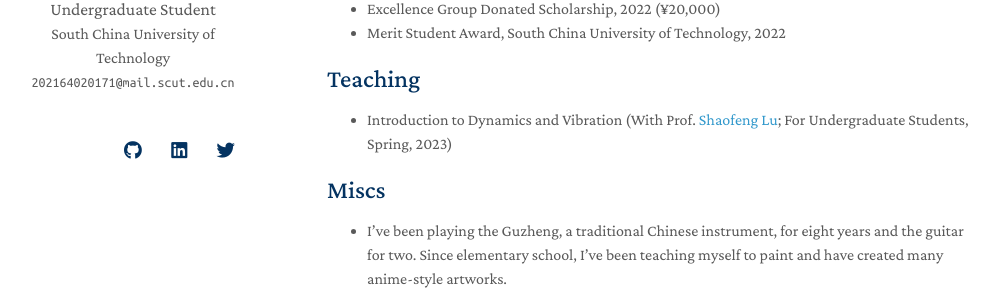
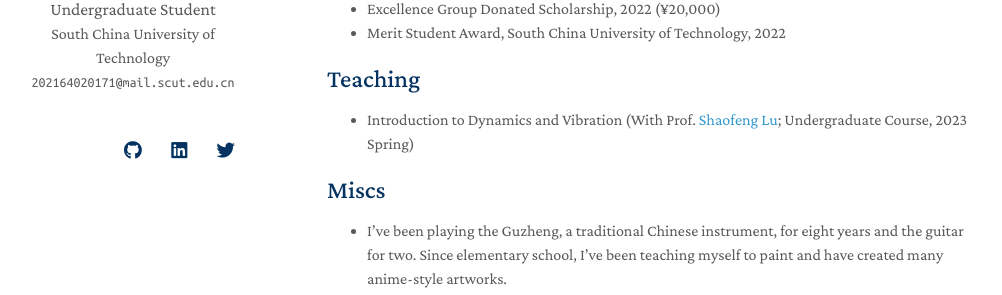
Before and after one commit to ivy3h/ivy3h.github.io, a Jekyll site: the page built from index.md, in a window 1280 px wide and 900 px high, scrolled down 990 px. Shown: the part 305-600 px from the top of the window, without its empty margins (143-1145 px from the left). Built offline with Jekyll 4.4.1, drawn with Linux system fonts in a browser that asks for light colours; nearby versions of some CDN libraries; a style sheet for code colours, icons or effects is not loaded; our own code applies the rules of GitHub Pages for plain Markdown files.

Commit message:
Update index.md

```diff
--- a/index.md
+++ b/index.md
@@ -63,7 +63,7 @@ Topics: Mechanical Characterizations Techniques for Thin Films beyond Two-Dimens
 
 ## Teaching
 
-- Introduction to Dynamics and Vibration (With Prof. [Shaofeng Lu](https://lushaofeng.github.io/about/); For Undergraduate Students, Spring, 2023)
+- Introduction to Dynamics and Vibration (With Prof. [Shaofeng Lu](https://lushaofeng.github.io/about/); Undergraduate Course, 2023 Spring)
 
 ## Miscs
 
```
